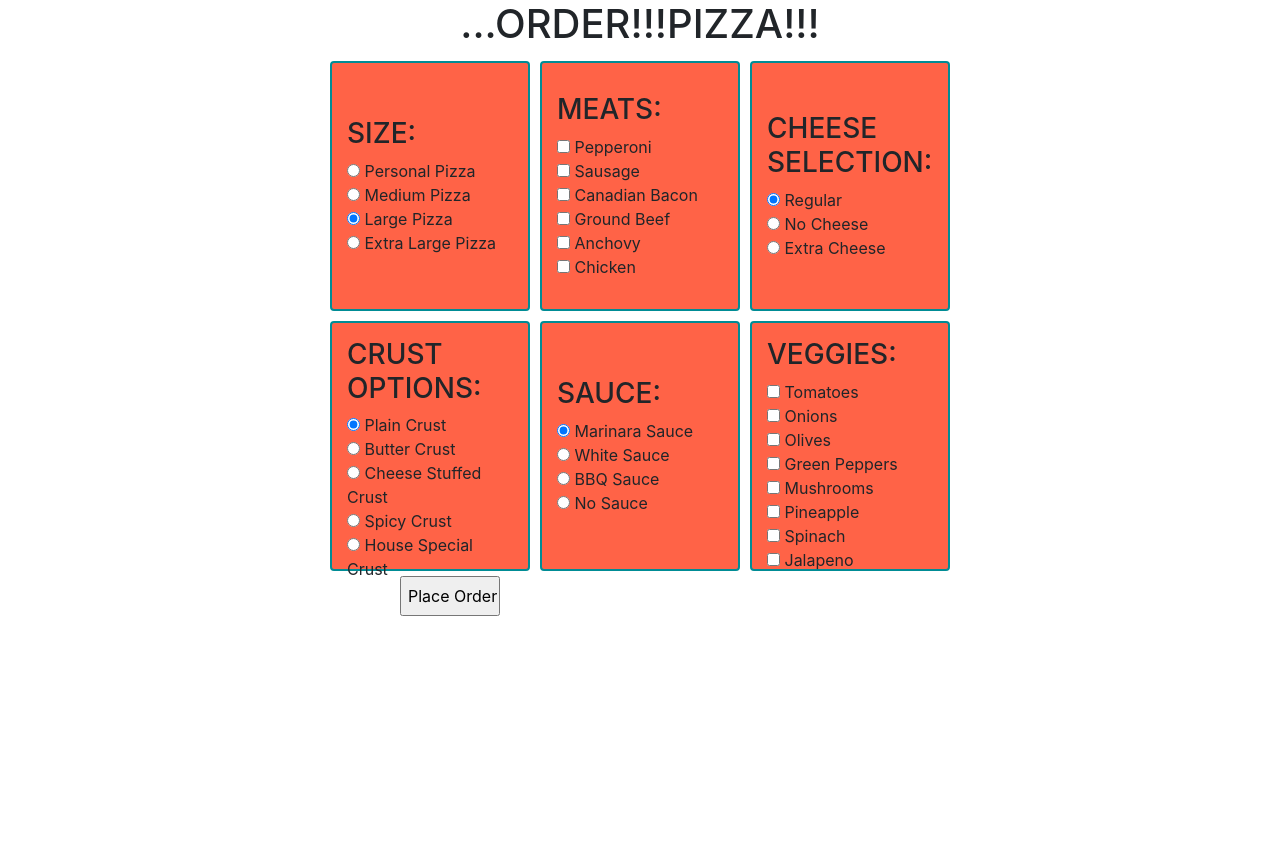
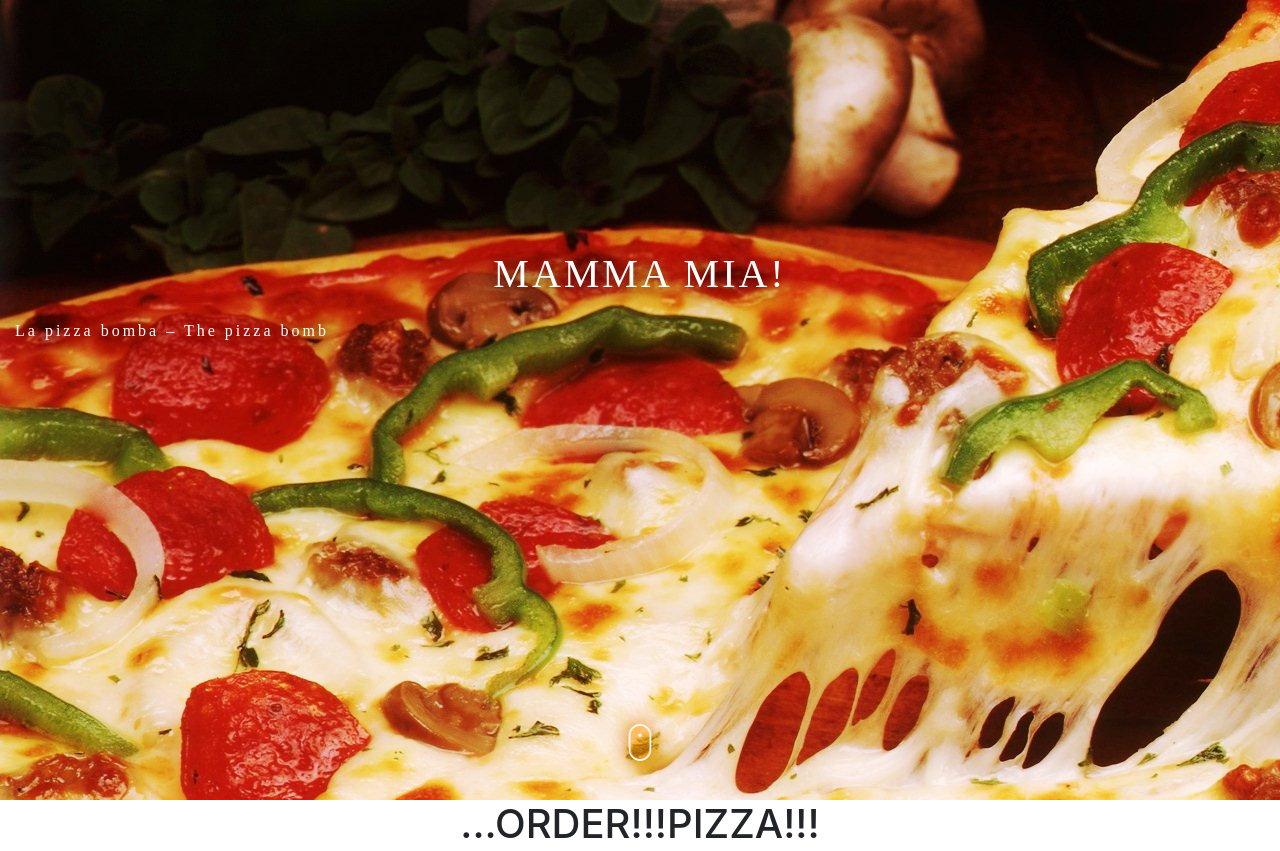
Before and after one commit to georgekarani/Mammamia-pizza, a plain HTML site: page index.html in a window 1280 px wide. Shown: the top 851 px of the page. Before the commit the page ends 800 px from the top, so only its background shows below. Drawn offline with Linux system fonts and the light colour scheme.

Commit message:
add index.html change div,header and section on background image.

```diff
--- a/css/styles.css
+++ b/css/styles.css
@@ -2,8 +2,8 @@
 .order-box {
   width: 200px;
   height: auto;
-  background-color: #B2D6FF;
-  border: 2px solid #008c95;
+  background-color: orange;
+  border: 2px solid orange;
   margin: 5px;
 }
 
@@ -82,3 +82,46 @@ h3 {
   width: 100px;
   height:40px;
 }
+
+/* ---------------HEADER-----------------------/
+--------------------------------------------- */
+header{
+  background-image: url('../assets/pizza1.jpeg');
+  height: 100vh;
+  font-family: "Roboto-Bold";
+  letter-spacing: 3px;
+  line-height: 30px;
+  text-shadow: 0 0 20px #000;
+
+}
+header div{
+  padding-top: 30vh;
+  color: white;
+}
+
+header div h1{
+  padding: 10px ;
+}
+/*******************classes for mouse************/
+.mouse{
+  position: absolute;
+  left: 50%;
+  transform: translate(-50%);
+  bottom: 5vh;
+  border-radius: 30px;
+  box-shadow: 0 0 20px #000;
+  animation: bounce 0.7s linear infinite;
+}
+.mouse:hover{
+  animation-play-state: paused;
+}
+@keyframes bounce{
+  0%{bottom: 2vh;box-shadow: 0 0 20px rgb(255, 136, 0);background: rgba(255, 136, 0, 0.486);}
+  40%{bottom: 10vh;}
+  70%{bottom: 8vh;}
+}
+/* -------------------------------About Delani-------------/
+--------------------------------------------- */
+#order{
+  padding: 50px 10%;
+}
--- a/index.html
+++ b/index.html
@@ -10,10 +10,23 @@
 
 <!----------------------------- Pizza------------------------>
 <body>
+
+   <header id="head" class="container-fluid beforeLoad">
+    <div>
+      <h1>Mamma mia!<br></h1>
+      <p>La pizza bomba – The pizza bomb</p>
+    </div>
+
+    <!----------------------opening ------- ABOUT US-------------------->
+    <div>
+      <a href="#order"><img src="./assets/mouse_click.png" class="mouse " alt="Mouse"></a>
+    </div>
+  </header>
+
    <h1>...ORDER!!!PIZZA!!!</h1>
-    <order>
+    <order id= "order">
       <div class="row flex-container">
-          <div class="column">
+          <div class="column-">
              <h3>Size:</h3>
              <input class="size" type="radio" name="Size" value="Personal Pizza"> Personal Pizza<br>
              <input class="size" type="radio" name="Size" value="Medium Pizza"> Medium Pizza<br>
```
